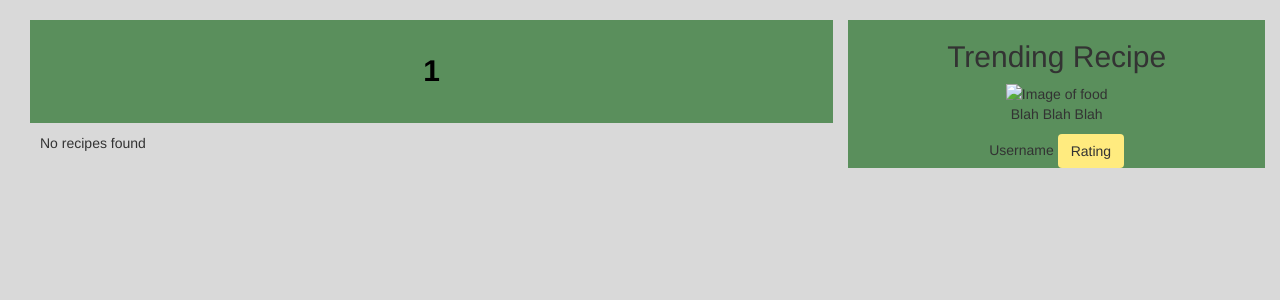
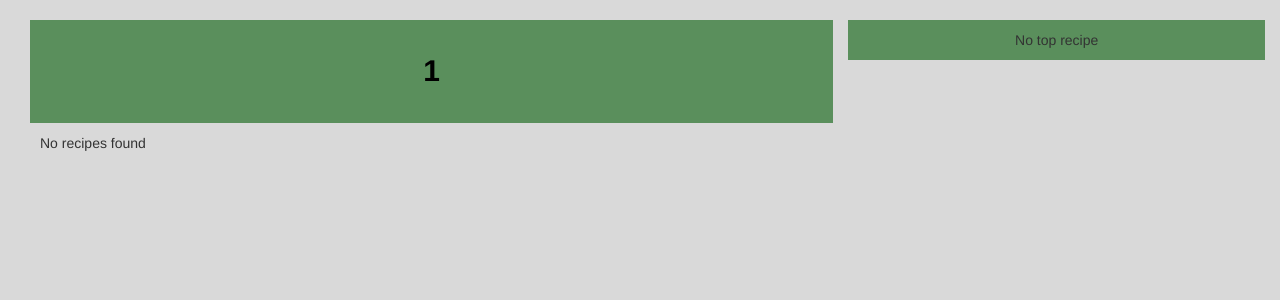
Before and after one commit to Ahmed-Ibrahim-3/WAD_2023_7C, a Django app: page /yumyay/baking/1/ in a window 1280 px wide. Shown: the part 52-352 px from the top of the page. Run offline with Django 3.2, Linux system fonts and the light colour scheme; tables that the repository leaves empty hold one stand-in row (values such as "Sample post"); some libraries are stand-ins or nearby versions.

Commit message:
Top recipes done

```diff
--- a/WAD_2023_7C/static/css/bsOverride.css
+++ b/WAD_2023_7C/static/css/bsOverride.css
@@ -173,3 +173,7 @@
     background: #FFEB7F;
     padding: 10px;
 }
+
+.top-recipe-padding {
+    padding: 10px;
+}
--- a/WAD_2023_7C/templates/yumyay/baking.html
+++ b/WAD_2023_7C/templates/yumyay/baking.html
@@ -31,8 +31,7 @@
           </div>
          <div class="col-sm-4 " id="trending-rep-bar">
              <div class="container-fluid" id="recipe-style" >
-                 {#    Cuisine pages #}
-                {% include 'yumyay/sidebar_top_recipe.html' %}
+                {% include 'yumyay/sidebar_top_recipe.html' with recipe=top_recipe %}
              </div>
          </div>
      </div>
--- a/WAD_2023_7C/templates/yumyay/cooking.html
+++ b/WAD_2023_7C/templates/yumyay/cooking.html
@@ -32,7 +32,7 @@
           </div>
          <div class="col-sm-4 " id="trending-rep-bar">
              <div class="container-fluid" id="recipe-style" >
-                {% include 'yumyay/sidebar_top_recipe.html' %}
+                {% include 'yumyay/sidebar_top_recipe.html' with recipe=top_recipe %}
              </div>
          </div>
      </div>
--- a/WAD_2023_7C/templates/yumyay/cuisine.html
+++ b/WAD_2023_7C/templates/yumyay/cuisine.html
@@ -29,9 +29,9 @@
                         <div class="row recipe-item">
                         <div class="col-sm-2">
                             {% if recipe.image  %}
-                                <img class="recipe-image" src={{ recipe.image }} id="images"/>
+                                <img class="recipe-image" src={{ MEDIA_URL }}{{ recipe.image }} id="images"/>
                             {% else %}
-                                <img class="recipe-image" src={{ cuisine.img }} alt={{ cuisine }} id="images"/>
+                                <img class="recipe-image" src="{{ MEDIA_URL }}{{ cuisine.img }}" alt={{ cuisine }} id="images"/>
                             {% endif %}
                         </div>
                         <div class="col-sm-10">
@@ -54,7 +54,7 @@
         </div>
         <div class="col-sm-4" id="trending-rep-bar">
             <div class="container-fluid" id="recipe-style" >
-                {% include 'yumyay/sidebar_top_recipe.html' %}
+                {% include 'yumyay/sidebar_top_recipe.html' with recipe=top_recipe recipe_cuisine=cuisine %}
             </div>
         </div>
     </div>
--- a/WAD_2023_7C/templates/yumyay/sidebar_top_recipe.html
+++ b/WAD_2023_7C/templates/yumyay/sidebar_top_recipe.html
@@ -2,18 +2,26 @@
 {% load staticfiles %}
 <html lang="en">
 <body>
-    {% block top_recipe %}
-    <div id="top recipe">
-        <h2>Trending Recipe</h2>
-        <img src="" alt="Image of food">
+    <div id="top recipe" class="top-recipe-padding" >
+    {% if recipe == none %}
+        No top recipe
+    {% else %}
+        <h2>{{ recipe.name }}</h2>
+        {% if recipe.image %}
+            <img class="recipe-image col-sm-12" src={{ MEDIA_URL }}{{ recipe.image }} id="image" />
+        {% else %}
+            <img class="recipe-image col-sm-12" src="{{ MEDIA_URL }}{{ cuisine.img }}" id="image"/>
+        {% endif %}
         <p>
-            Blah Blah Blah
+            {{ recipe.description }}
         </p>
-        Username
+        <p>
+        {{ recipe.author }}
+        </p>
         <button type="button" id="buttons" class="btn btn-rounded">
-            Rating
+            {% include 'yumyay/like_info.html' with recipe=recipe %}
         </button>
     </div>
-    {% endblock %}
+    {% endif %}
 </body>
 </html>
--- a/WAD_2023_7C/yumyay/views.py
+++ b/WAD_2023_7C/yumyay/views.py
@@ -28,16 +28,24 @@
 
 def account(request):
     recipes = Recipe.objects.filter(author=request.user.username)
-    context_dict = {"recipes" : recipes}
+    context_dict = {"recipes": recipes}
     return render(request, 'yumyay/account.html', context_dict)
 
 
 def cooking(request):
-    return render(request, 'yumyay/cooking.html')
+    context_dict = {}
+    top_recipe = Recipe.objects.filter(category='C').order_by('likes')
+    if len(top_recipe) > 0:
+        context_dict = {'top_recipe': top_recipe[0]}
+    return render(request, 'yumyay/cooking.html', context=context_dict)
 
 
 def baking(request):
-    return render(request, 'yumyay/baking.html')
+    context_dict = {}
+    top_recipe = Recipe.objects.filter(category='B').order_by('likes')
+    if len(top_recipe) > 0:
+        context_dict = {'top_recipe': top_recipe[0]}
+    return render(request, 'yumyay/baking.html', context=context_dict)
 
 
 @login_required
@@ -119,7 +127,7 @@
         recipe = None
 
     context_dict['recipe'] = recipe
-    return render(request, 'yumyay/recipe.html', context_dict)
+    return render(request, 'yumyay/recipe.html', context=context_dict)
 
 
 def recipe_baking(request):
@@ -127,8 +135,15 @@
 
 
 def cuisine(request, cuisine_name_slug):
+    context_dict = {}
     recipe_list = Recipe.objects.filter(cuisine=str.upper(cuisine_name_slug))
-    context_dict = {'cuisine': cuisine_name_slug, 'recipes': recipe_list}
+    top_recipe = recipe_list.order_by('likes')
+    if len(top_recipe) > 0:
+        context_dict['top_recipe'] = top_recipe[0]
+    else:
+        context_dict['top_recipe'] = None
+    context_dict['cuisine'] = cuisine_name_slug
+    context_dict['recipes'] = recipe_list
     return render(request, 'yumyay/cuisine.html', context=context_dict)
 
 
```
